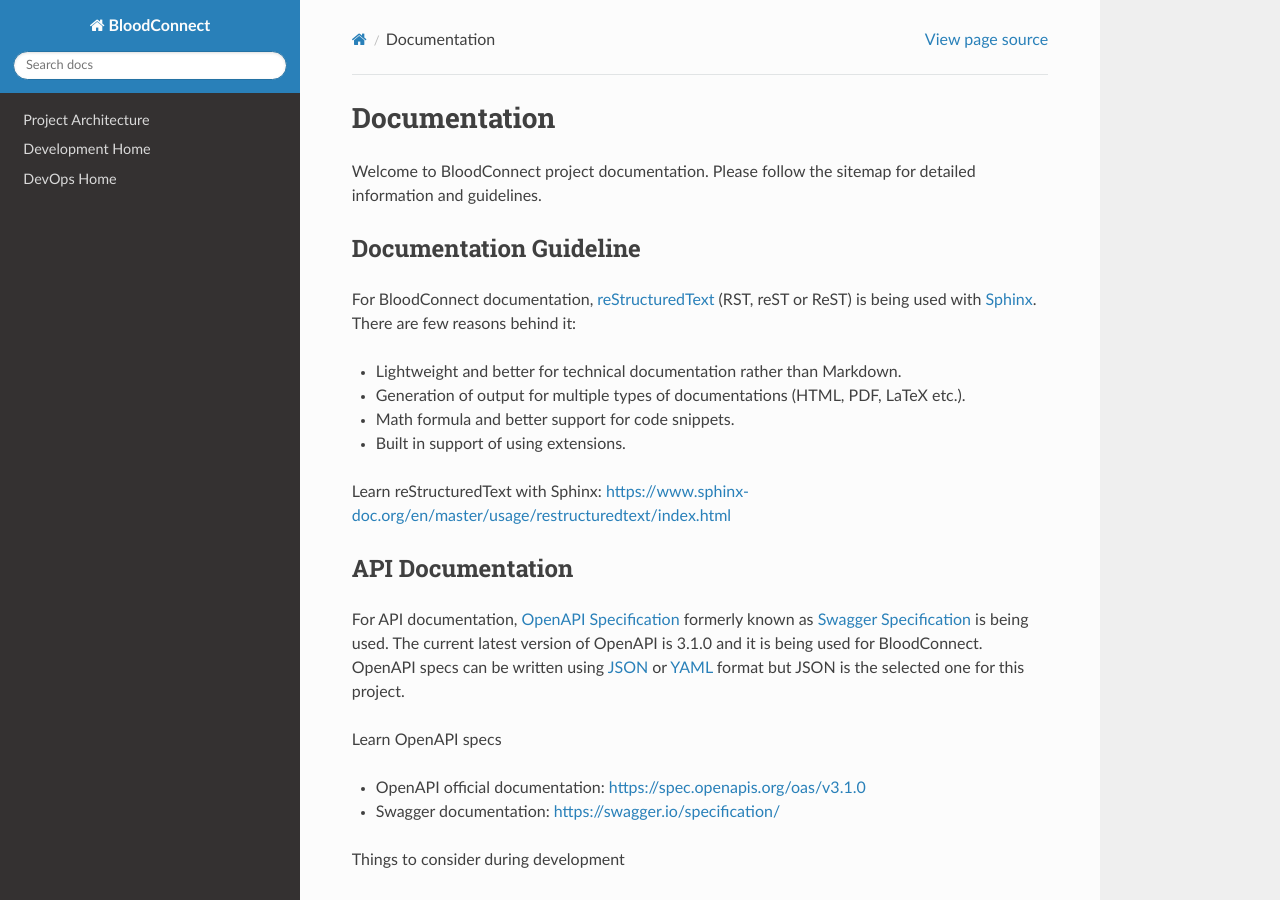
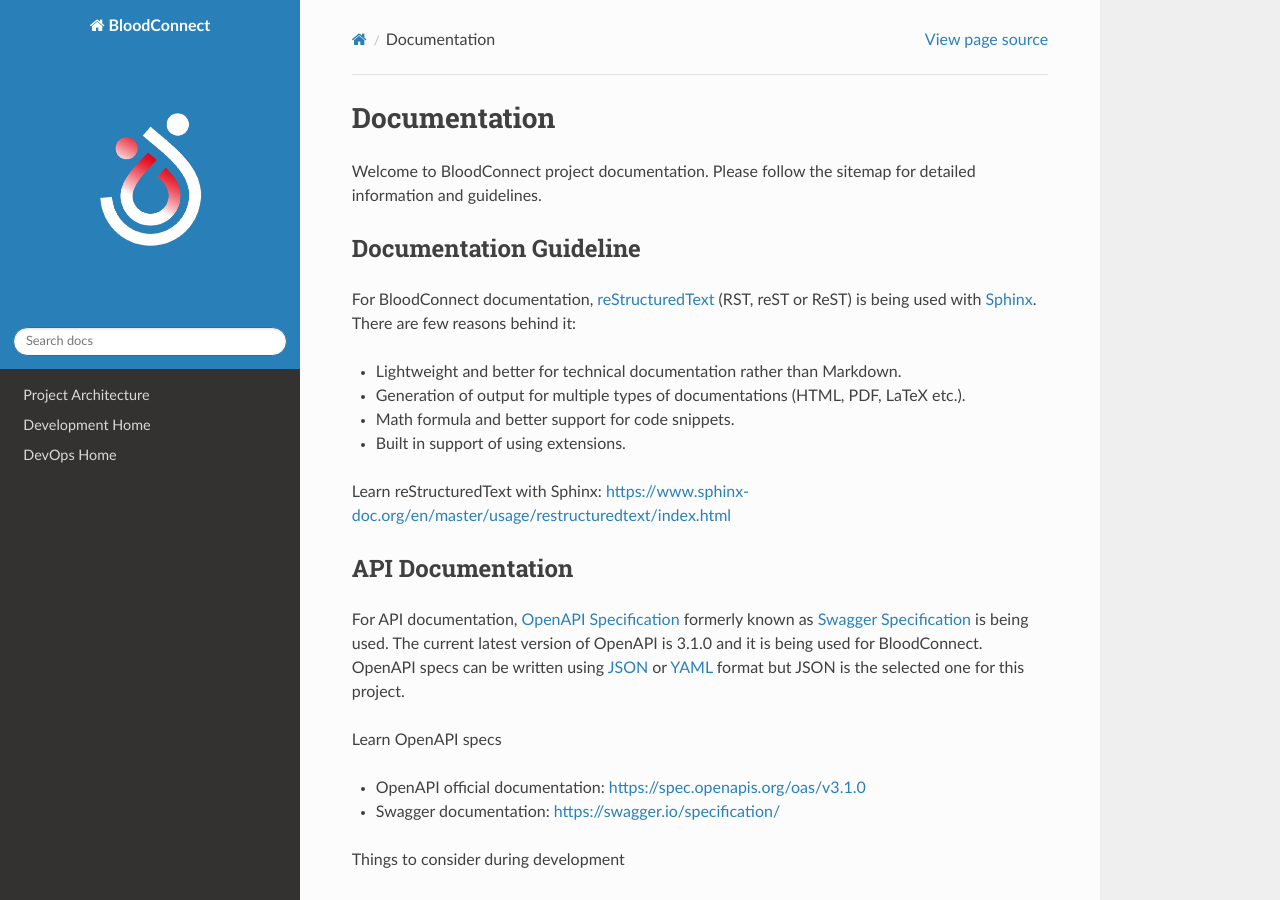
Before and after one commit to CraftsmenLtd/BloodConnect, a Sphinx documentation site: the page built from docs/index.rst, in a window 1280 px wide and 900 px high. Built offline with Sphinx 7.4.7 and the Read the Docs theme 2.0.0, drawn with Linux system fonts in a browser that asks for light colours.

Commit message:
fix icon name

```diff
--- a/docs/conf.py
+++ b/docs/conf.py
@@ -32,5 +32,5 @@ html_static_path = ["static"]
 html_css_files = [
     "css/custom.css"
 ]
-html_logo = "static/images/Blood-Connect-Icon.png"
+html_logo = "static/images/BloodConnect-icon.png"
 html_favicon = "static/images/favicon.ico"
```
Also changed, not shown: docs/static/images/BloodConnect-icon.jpg (renamed from docs/static/images/Blood-Connect-Icon.jpg), docs/static/images/BloodConnect-icon.png (renamed from docs/static/images/Blood-Connect-icon.png).
